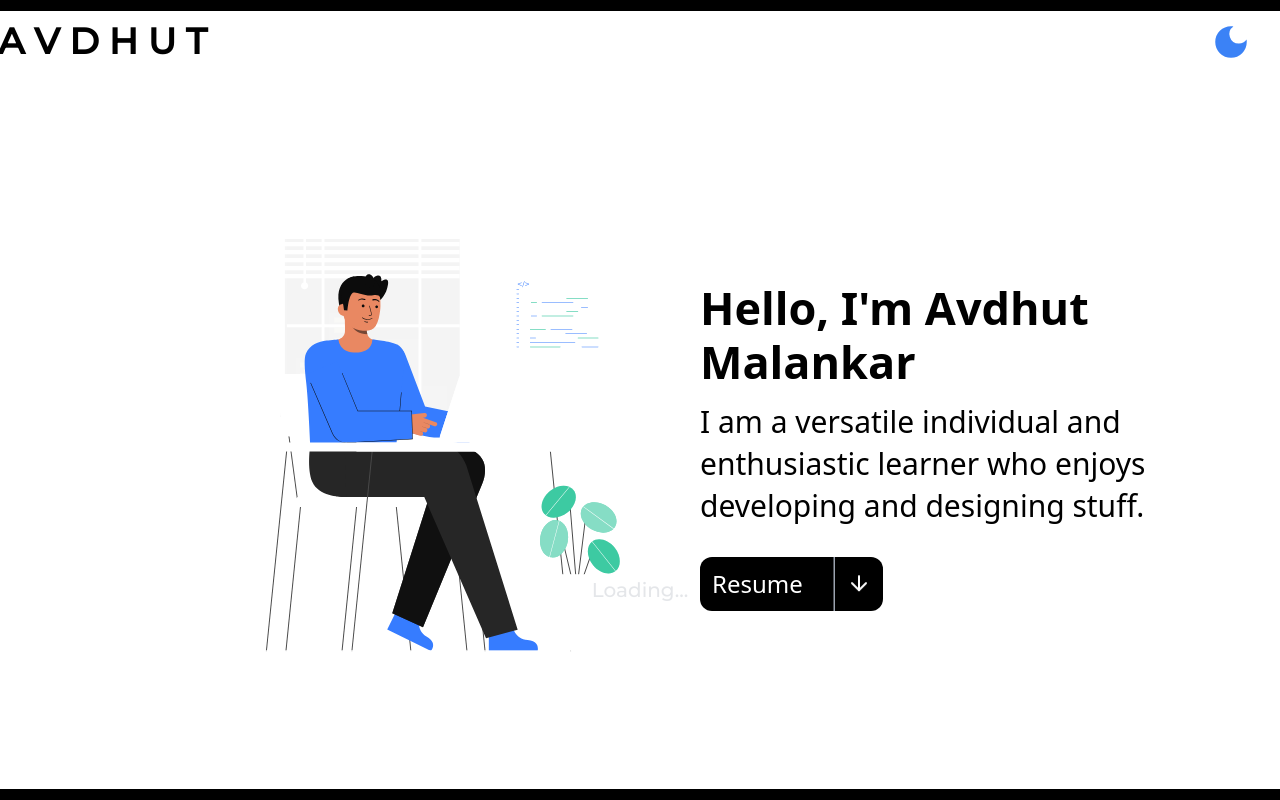
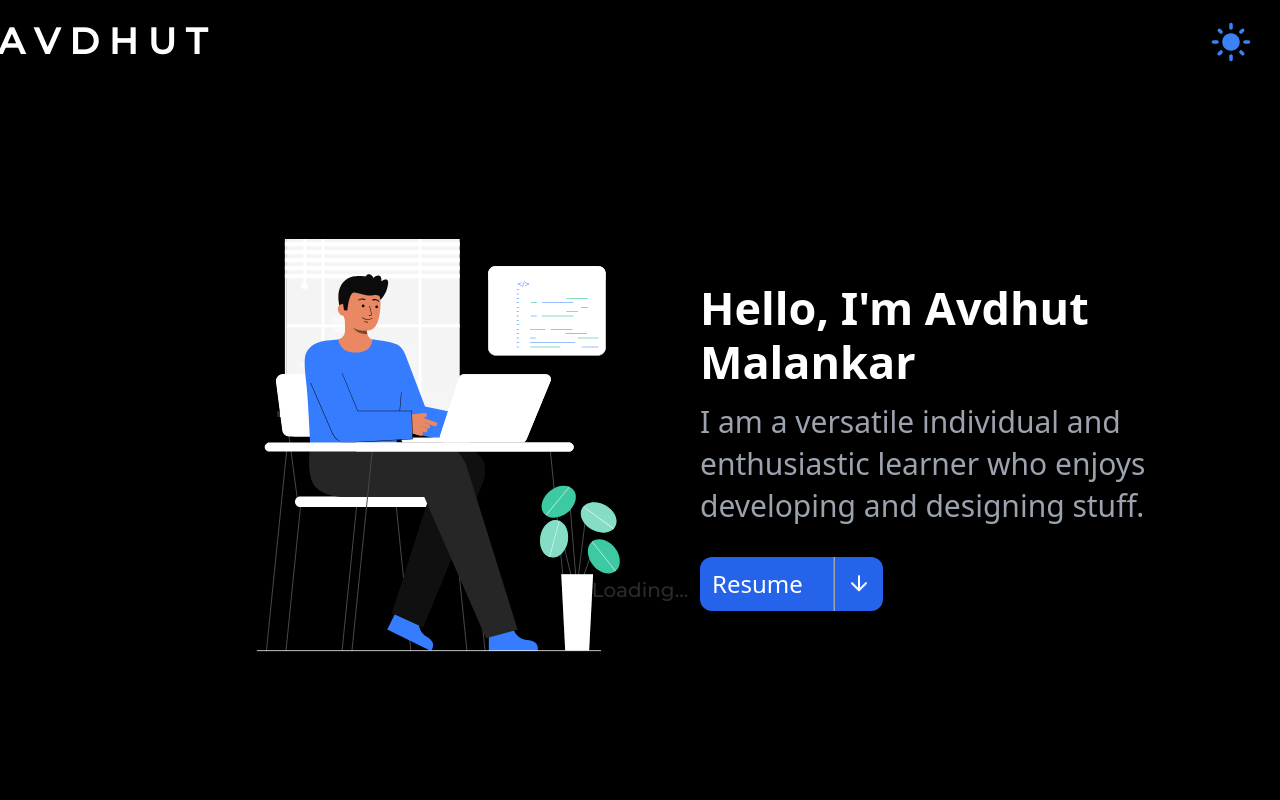
Before and after one commit to Malankar/Portfolio, a Next.js app: page / in a window 1280 px wide. Built offline with nearby package versions, Linux system fonts and the light colour scheme.

Commit message:
changed the default theme to dark

```diff
--- a/pages/index.js
+++ b/pages/index.js
@@ -17,7 +17,7 @@ export default function Home() {
       clearTimeout();
     };
   }, [show]);
-  const [dark, setDark] = useState(false);
+  const [dark, setDark] = useState(true);
   return (
     <div className={dark ? "dark" : ""}>
       <Head>
```
